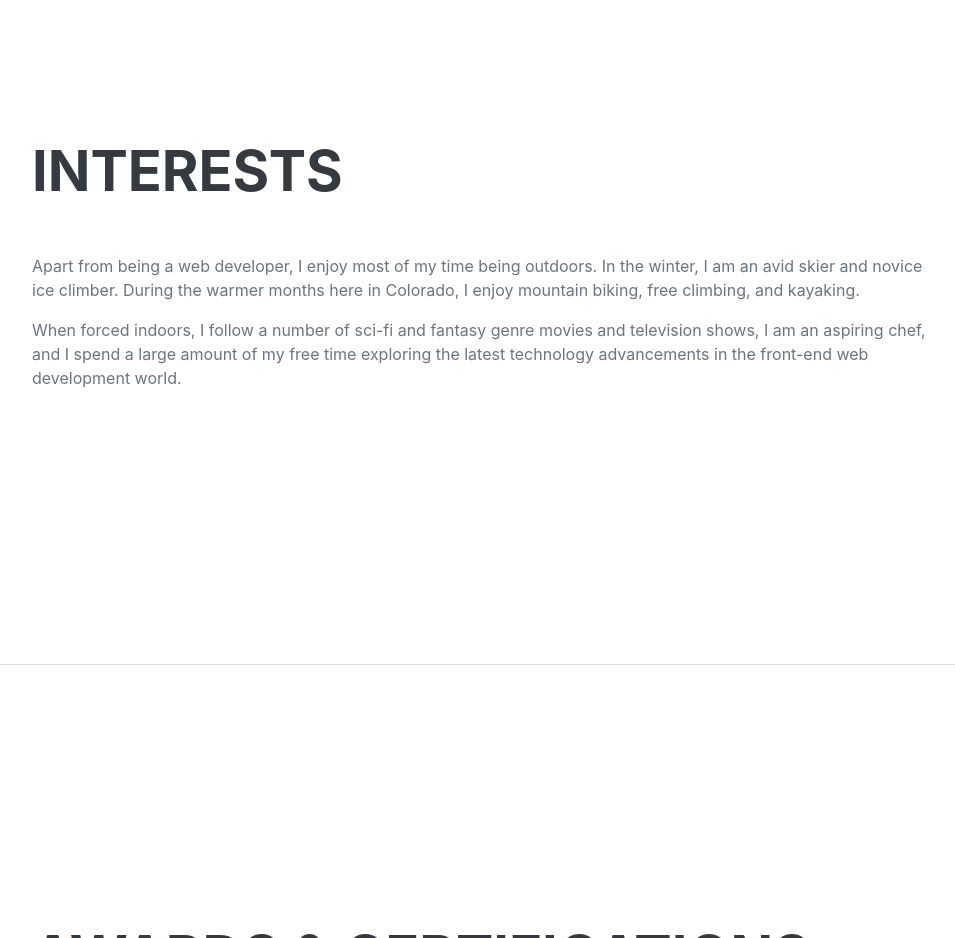
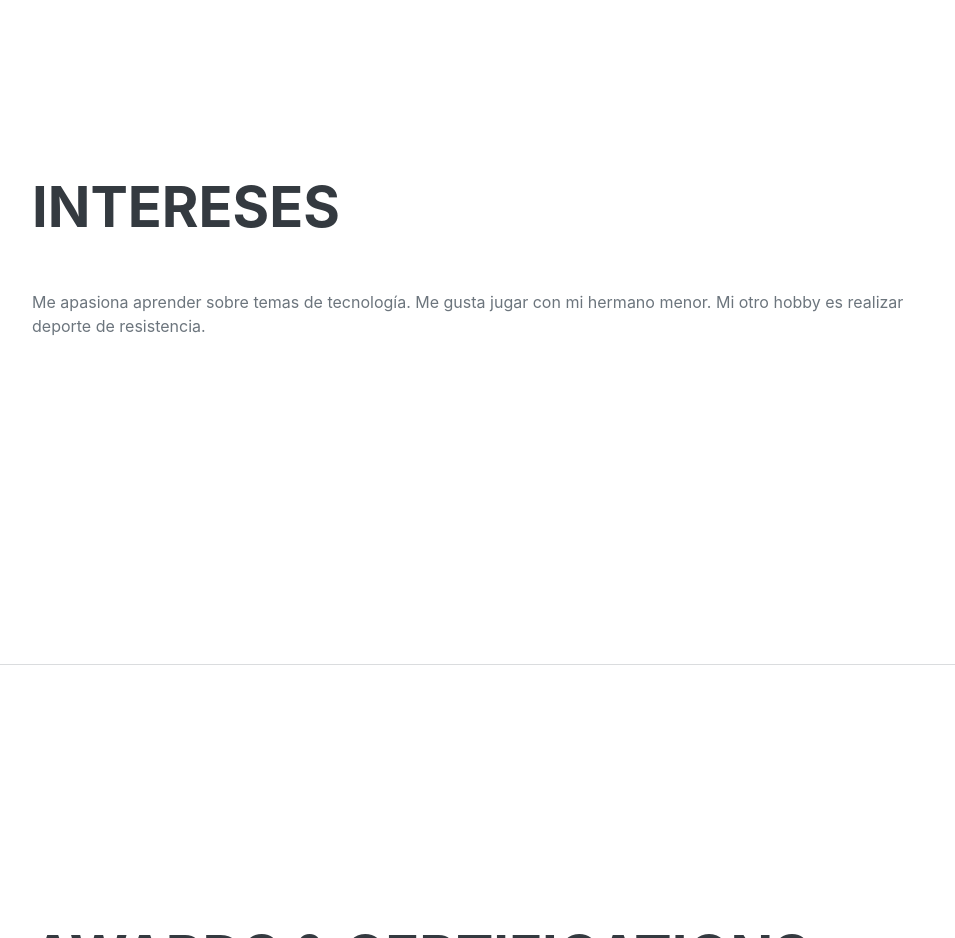
Before and after one commit to Jusepepe/Jusepepe.github.io, a plain HTML site: page index.html in a window 1280 px wide. Shown: the part 3340-4278 px from the top of the page, without its empty margins (288-1243 px from the left). Drawn offline with nearby package versions, Linux system fonts and the light colour scheme; a web font is replaced by a local one.

Commit message:
Cambio de la sección intereses

```diff
--- a/index.html
+++ b/index.html
@@ -129,9 +129,9 @@
             <!-- Interests-->
             <section class="resume-section" id="interests">
                 <div class="resume-section-content">
-                    <h2 class="mb-5">Interests</h2>
-                    <p>Apart from being a web developer, I enjoy most of my time being outdoors. In the winter, I am an avid skier and novice ice climber. During the warmer months here in Colorado, I enjoy mountain biking, free climbing, and kayaking.</p>
-                    <p class="mb-0">When forced indoors, I follow a number of sci-fi and fantasy genre movies and television shows, I am an aspiring chef, and I spend a large amount of my free time exploring the latest technology advancements in the front-end web development world.</p>
+                    <h2 class="mb-5">Intereses</h2>
+                    <p>Me apasiona aprender sobre temas de tecnología. Me gusta jugar con mi hermano menor. Mi otro hobby es realizar deporte de resistencia.</p>
+                    <p class="mb-0"></p>
                 </div>
             </section>
             <hr class="m-0" />
```
